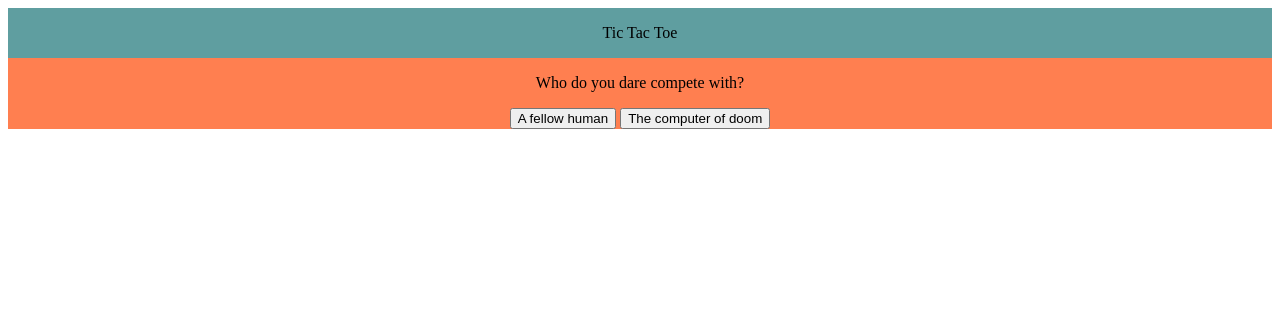
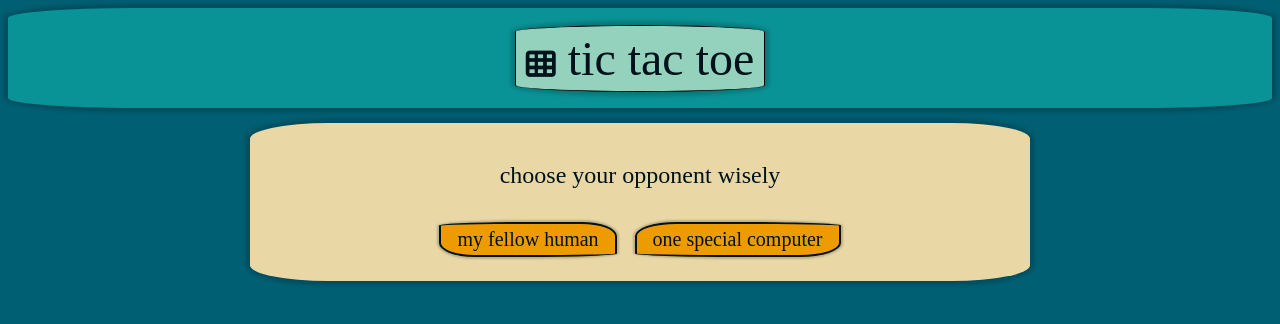
Before and after one commit to sumedh-inamdar/tic-tac-toe, a plain HTML site: page index.html in a window 1280 px wide. Drawn offline with Linux system fonts and the light colour scheme; a web font is replaced by a local one.

Commit message:
Added styling to header, body, displays (start + human input)

```diff
--- a/index.html
+++ b/index.html
@@ -4,24 +4,29 @@
     <meta charset="UTF-8">
     <meta http-equiv="X-UA-Compatible" content="IE=edge">
     <meta name="viewport" content="width=device-width, initial-scale=1.0">
+    <link rel="preconnect" href="https://fonts.googleapis.com">
+    <link rel="preconnect" href="https://fonts.gstatic.com" crossorigin>
+    <link href="https://fonts.googleapis.com/css2?family=Sorts+Mill+Goudy&display=swap" rel="stylesheet">
     <link rel="stylesheet" href="styles.css">
     <script defer src="script.js"></script>
+    <script src="https://kit.fontawesome.com/ae13f6fb78.js" crossorigin="anonymous"></script>
     <title>Tic Tac Toe</title>
 </head>
 <body>
     <header>
         <div>
-            <p>Tic Tac Toe</p>
+            <i class="fas fa-th"></i>
+            <span class="header">tic tac toe</span>
         </div>
     </header>
     <main>
         <div class="display start">
-            <p>Who do you dare compete with?</p>
-            <div>
+            <p>choose your opponent wisely</p>
+            <div class="flex-row">
                 <!--name: current display,
                     value: next display -->
-                <button class="menuSelect" name="start" value="human">A fellow human</button>
-                <button class="menuSelect" name="start" value="ai">The computer of doom</button>
+                <button class="menuSelect leftB" name="start" value="human">my fellow human</button>
+                <button class="menuSelect rightB" name="start" value="ai">one special computer</button>
             </div>
         </div>
         <div class="display human">
@@ -29,8 +34,8 @@
                 <tbody>
                     <tr>
                         <th></th>
-                        <th>pic1</th>
-                        <th>pic2</th>
+                        <th><i class="fas fa-dragon"></i></th>
+                        <th><i class="fas fa-dungeon"></i></i></th>
                     </tr>
                     <tr>
                         <th>Name</th>
@@ -44,8 +49,11 @@
                     </tr>
                 </tbody>
             </table>
-            <button class="menuSelect" name="human" value="play">Let's Play!</button>
-            <button class="menuSelect" name="human" value="back">Go back</button>
+            <div class="flex-row">
+                <button class="menuSelect leftB" name="human" value="play">Let's Play!</button>
+                <button class="menuSelect rightB" name="human" value="back">Go back</button>
+            </div>
+
         </div>
         <div class="display ai">
             <table class="form">
--- a/styles.css
+++ b/styles.css
@@ -1,20 +1,93 @@
+body {
+    font-family: 'Sorts Mill Goudy', serif;
+    background-color: #005f73;
+    color: #001219;
+}
+.fas {
+    font-size: 30px;
+    color: hsl(197, 100%, 5%);
+}
 header {
     display: flex;
     align-items: center;
     justify-content: center;
-    background-color: cadetblue;
+    background-color: #0a9396;
+    height: 100px;
+    font-size: 48px;
+    border-radius: 10% / 10%;
+    box-shadow: 0px 0px 4px 4px rgba(0, 0, 0, 0.2);
+
 }
-
+header div {
+    padding: 5px 10px;
+    border: 1px solid black;
+    border-radius: 50% 50% / 10% 10%;
+    background-color: #94d2bd;
+    box-shadow: 0px 0px 4px 4px rgba(0, 0, 0, 0.2);
+}
 main, .display {
     display: flex;
     flex-direction: column;
     align-items: center;
     justify-content: center;
-    background-color: coral;
+}
+.display {
+    background-color: #e9d8a6;
+    width: 750px;
+    padding: 15px;
+    margin: 15px;
+    height: max-content;
+    border-radius: 10% / 10%;
+    font-size: 24px;
+    box-shadow: 0px 0px 4px 4px rgba(0, 0, 0, 0.2);
 }
 .display.human, .display.ai, .display.play {
     display: none;
 }
+button.menuSelect {
+    font-family: inherit;
+    color: inherit;
+    font-size: 20px;
+    padding: 4px 16px;
+    margin: 9px;
+    background-color: #ee9b00;
+    border: 2px solid #001219;
+    box-shadow: 0px 0px 2px 2px rgba(0, 0, 0, 0.2);
+}
+.leftB {
+    border-radius: 50% 20% / 10% 40%;
+}
+.rightB {
+    border-radius: 20% 50% / 40% 10%;
+}
+button.menuSelect:hover {
+    background-color: hsl(39, 100%, 67%);
+    cursor: pointer;
+
+}
+.flex-row {
+    display: flex;
+    flex-direction: row;
+    align-items: center;
+    justify-content: center;
+}
+
+input.playerName {
+    font-family: inherit;
+    color: inherit;
+    font-size: 24px;
+    /* padding: 4px 4px; */
+    margin: 9px;
+    border-radius: 20% / 20%;
+    border: 1px solid black;
+    background-color: hsl(45, 60%, 88%);
+    text-align: center;
+
+}
+.form {
+    /* font-size: 24px; */
+}
+
 
 input#p2name {
     display: flex;
```
